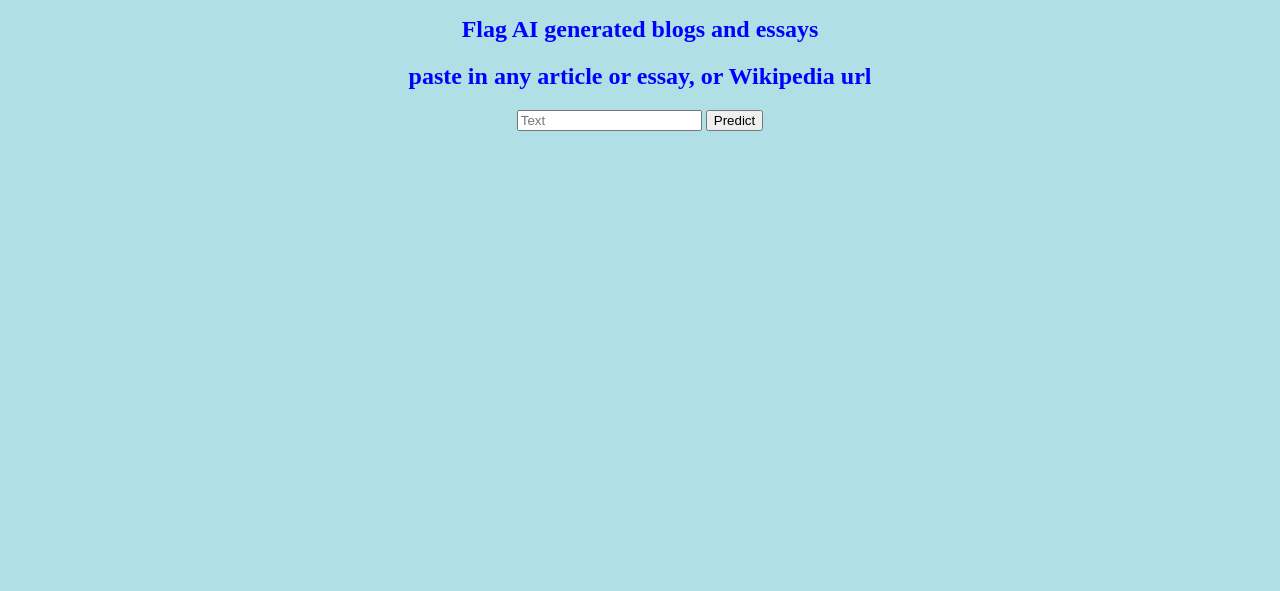
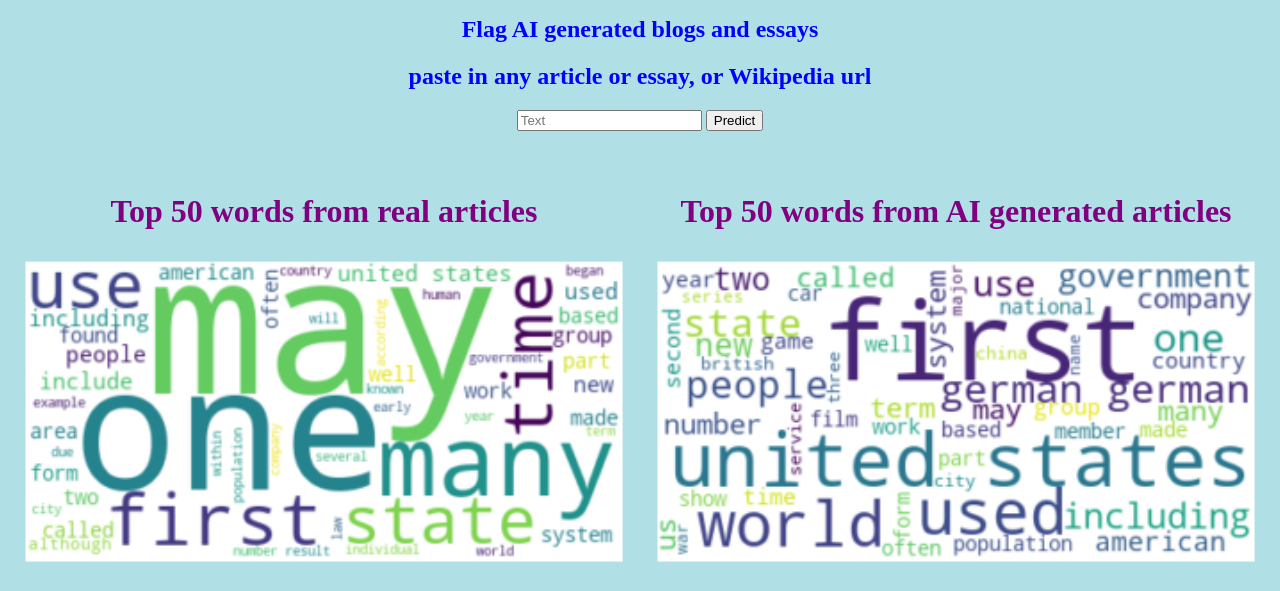
Before and after one commit to spe301/Wikipedia-Capstone, a Flask app: page / in a window 1280 px wide. Shown: the part 238-829 px from the top of the page. Before the commit the page ends 369 px from the top, so only its background shows below. Run offline with Flask 2, Linux system fonts and the light colour scheme.

Commit message:
improved frontend

```diff
--- a/templates/index.html
+++ b/templates/index.html
@@ -52,5 +52,15 @@ div {text-align: center;}
    <br>
    {{ prediction_text }}
 
+<div class="row">
+  <div class="column">
+  <h1 style="color: purple;">Top 50 words from real articles</h1>
+    <img src="https://raw.githubusercontent.com/spe301/Wikipedia-Capstone/main/Images/real.png" alt="Snow" style="width:100%">
+  </div>
+  <div class="column">
+  <h1 style="color: purple;">Top 50 words from AI generated articles</h1>
+    <img src="https://raw.githubusercontent.com/spe301/Wikipedia-Capstone/main/Images/fake.png" alt="Forest" style="width:100%">
+  </div>
+
 </body>
 </html>
```
